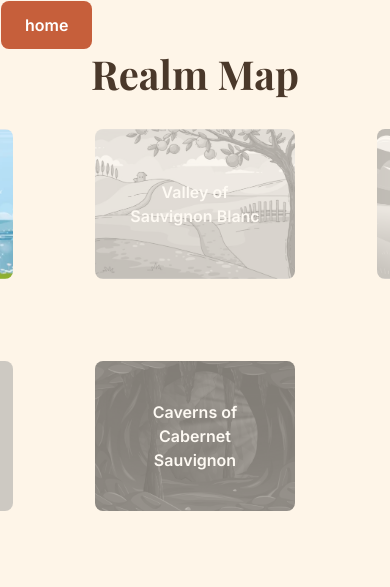
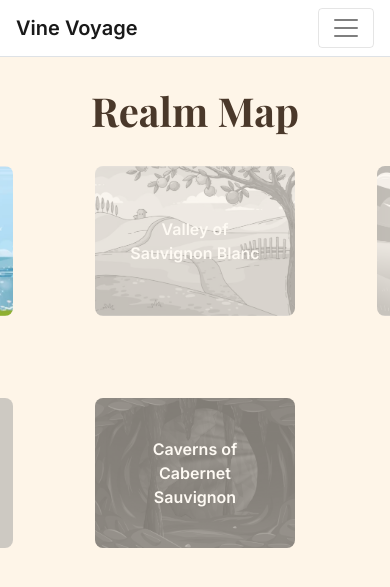
Before and after one commit to celinl1220/ui-wine, a Flask app: page /map in a window 390 px wide. Shown: the top 587 px of the page. Run offline with Flask 3, Linux system fonts and the light colour scheme; grey boxes are pictures that could not be loaded.

Commit message:
added nav bar to all pages

```diff
--- a/static/main.css
+++ b/static/main.css
@@ -57,7 +57,7 @@ h2 {
     font-weight: 700;
     color: var(--color-dark-grey);
     text-align: center;
-    margin-bottom: 30px;
+    margin: 30px 0;
 }
 
 /* Sub-titles and prompts */
@@ -103,7 +103,7 @@ button.btn-hero {
 }
 
 .btn-hero:hover {
-    background: #99577a;
+    background-color: #99577a;
     /* slightly lightened accent */
 }
 
--- a/templates/map.html
+++ b/templates/map.html
@@ -9,25 +9,13 @@
     <link rel="stylesheet" href="{{ url_for('static', filename='main.css') }}">
     <link rel="stylesheet" href="{{ url_for('static', filename='map.css') }}">
 </head>
+{% extends "base.html" %}
 
+{% block title %}Vine Voyage — Home{% endblock %}
+
+{% block content %}
 <body>
     <div class="map-wrapper">
-        <div class="row">
-            <div class="col-md-1">
-                <!-- Back to map button -->
-                <form method="post" action="{{ url_for('home') }}">
-                    <button type="submit" class="btn-hero">home</button>
-                </form>
-            </div>
-            <div class="col-md-10"></div>
-            <div class="col-md-1">
-                {% if all_completed %}
-                  <form method="post" action="{{ url_for('quiz_start') }}">
-                    <button type="submit" class="btn-hero">Take Quiz</button>
-                  </form>
-                {% endif %}
-              </div>
-        </div>
         <h1 class="map-title">Realm Map</h1>
         <div id="loader">Loading...</div>
         <div class="map-contents" id="map-buttons">
@@ -50,5 +38,6 @@
     </script>
     <script src="{{ url_for('static', filename='map.js') }}"></script>
 </body>
+{% endblock %}
 
 </html>
```
Also changed, not shown: templates/activity.html (+20 -25 lines), templates/activity_intro.html (+7 -10 lines), templates/varietal_intro.html (+5 -9 lines).
